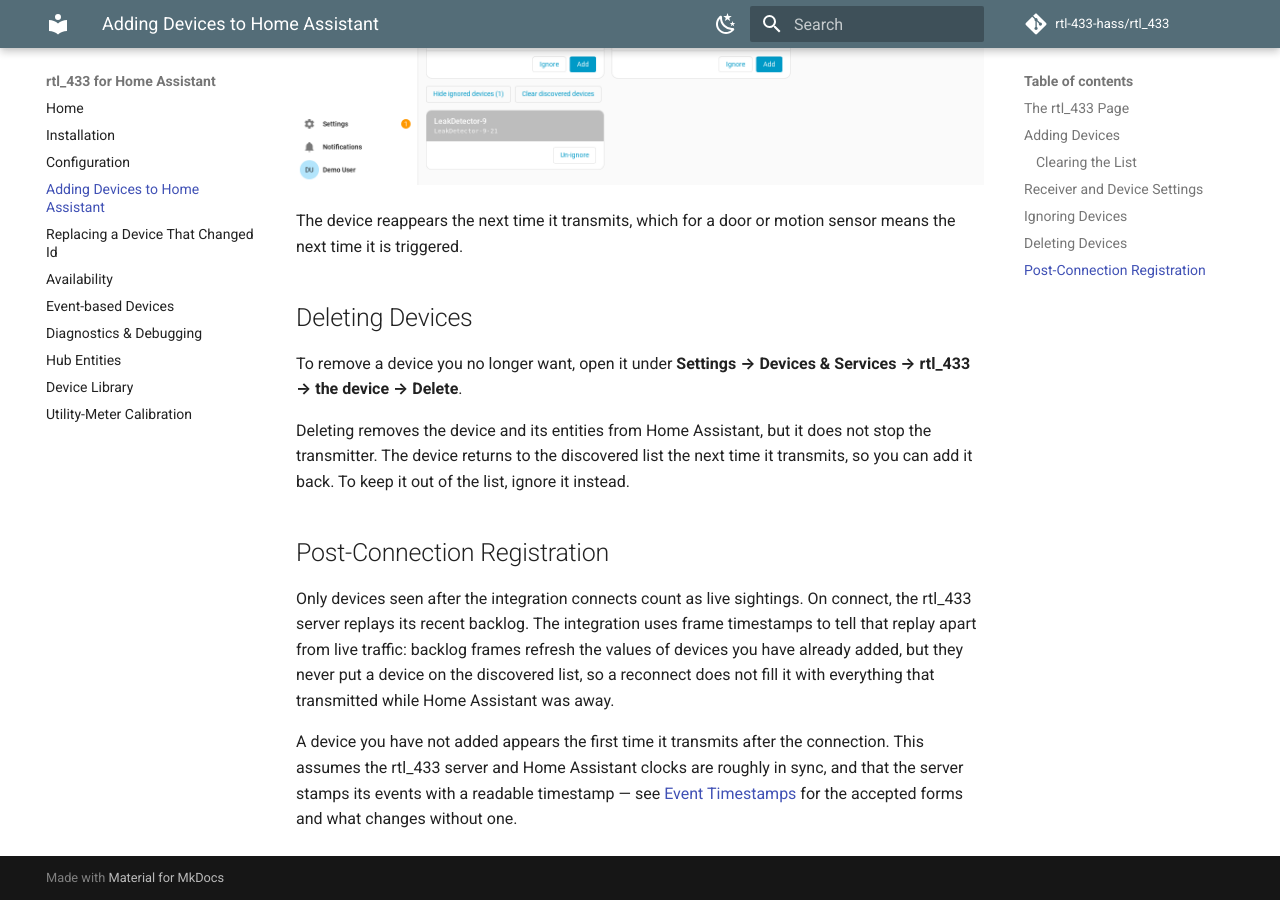
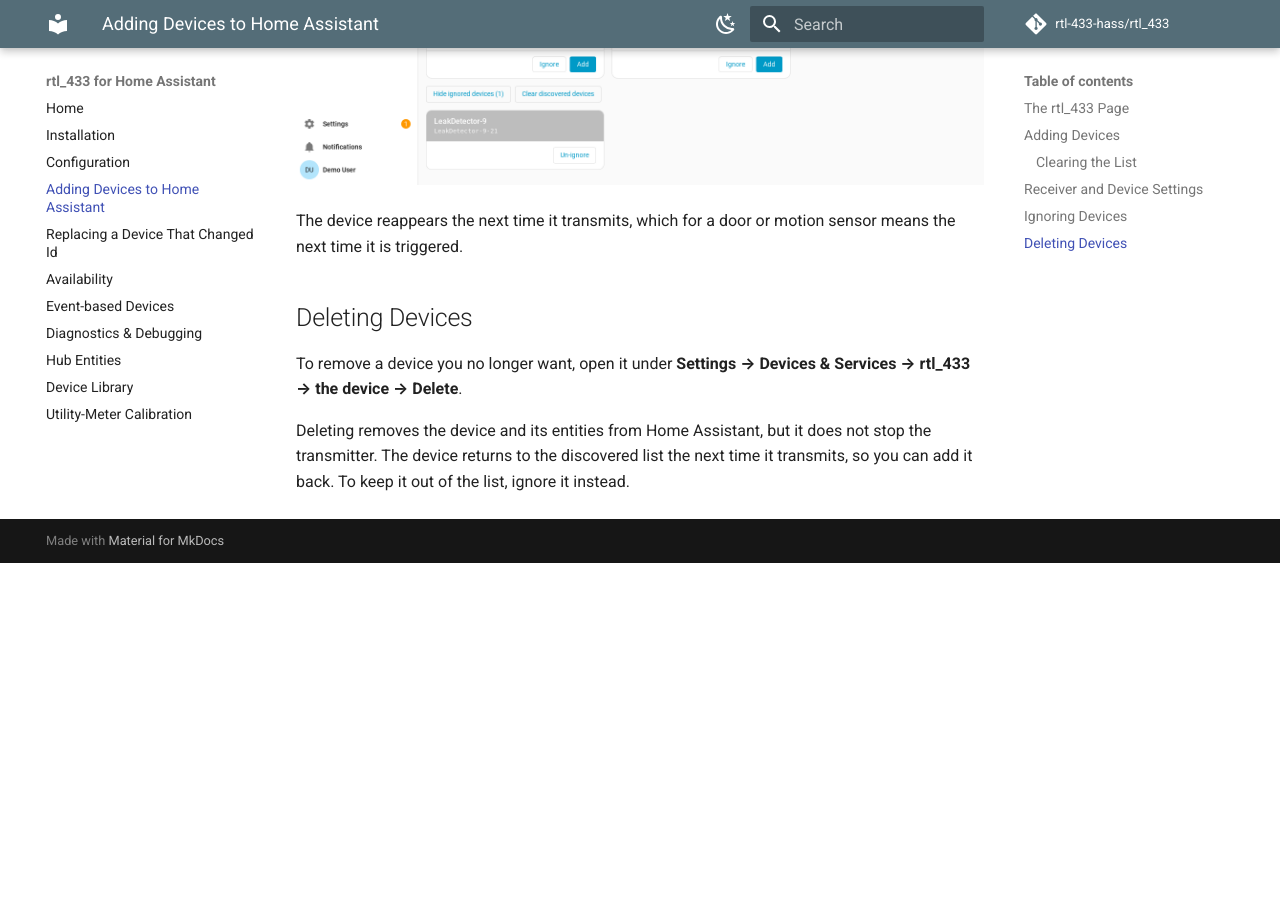
Before and after one commit to rtl-433-hass/rtl_433, an MkDocs documentation site: the page built from docs/device-discovery.md, in a window 1280 px wide and 900 px high, scrolled down 3766 px. Built offline with MkDocs 1.6.1 and Material for MkDocs 9.7.7, drawn with Linux system fonts in a browser that asks for light colours; comment, search, counter and statistics services are not loaded; the version menu is left out; after the commit the page ends 4329 px from its top, so only the background shows below that.

Commit message:
docs: remove the Post-Connection Registration section
Co-Authored-By: Claude Opus 5 <noreply@anthropic.com>
Claude-Session: https://claude.ai/code/session_018HhtFuqBNovRCKpDqLKD2v

```diff
--- a/docs/device-discovery.md
+++ b/docs/device-discovery.md
@@ -109,18 +109,3 @@ Deleting removes the device and its entities from Home Assistant, but it does no
 stop the transmitter. The device returns to the discovered list the next time it
 transmits, so you can add it back. To keep it out of the list, ignore it
 instead.
-
-## Post-Connection Registration
-
-Only devices seen after the integration connects count as live sightings. On
-connect, the rtl_433 server replays its recent backlog. The integration uses
-frame timestamps to tell that replay apart from live traffic: backlog frames
-refresh the values of devices you have already added, but they never put a
-device on the discovered list, so a reconnect does not fill it with everything
-that transmitted while Home Assistant was away.
-
-A device you have not added appears the first time it transmits after the
-connection. This assumes the rtl_433 server and Home Assistant clocks are roughly
-in sync, and that the server stamps its events with a readable timestamp — see
-[Event Timestamps](configuration.md#event-timestamps) for the accepted forms and
-what changes without one.
```
